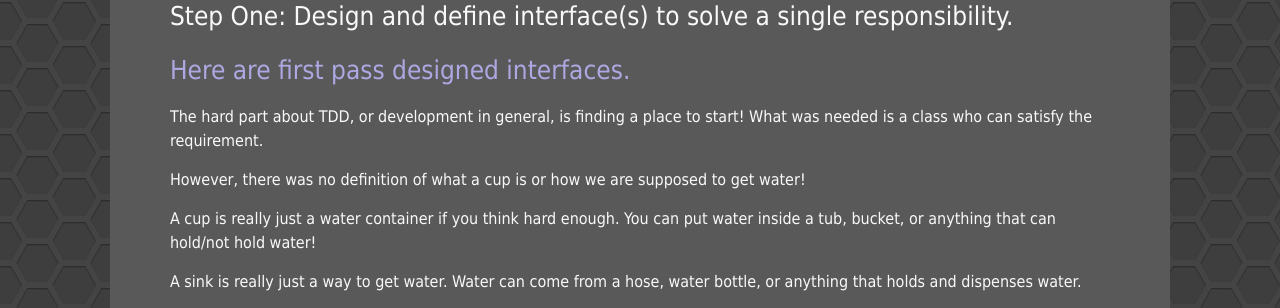
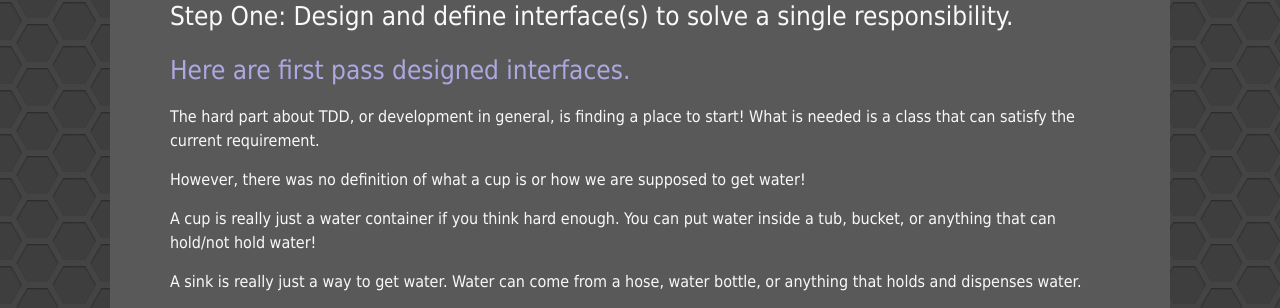
Before and after one commit to Unthrottled/blog, a Jekyll site: the page built from _posts/2017-12-29-Hydration-Driven-Devolpment.md, in a window 1280 px wide and 900 px high, scrolled down 2378 px. Shown: the part 153-461 px from the top of the window. Built offline with Jekyll 4.4.1, drawn with Linux system fonts in a browser that asks for light colours.

Commit message:
Better words

```diff
--- a/_posts/2017-12-29-Hydration-Driven-Devolpment.md
+++ b/_posts/2017-12-29-Hydration-Driven-Devolpment.md
@@ -103,7 +103,7 @@ Breaking this problem into pieces, we first need to define the API that solves t
 ### [Here are first pass designed interfaces.]({{site.url}}/code/hdd/first_pass.html)
 
 The hard part about TDD, or development in general, is finding a place to start!
-What was needed is a class who can satisfy the requirement.
+What is needed is a class that can satisfy the current requirement.
 
 However, there was no definition of what a cup is or how we are supposed to get water!
 
```
